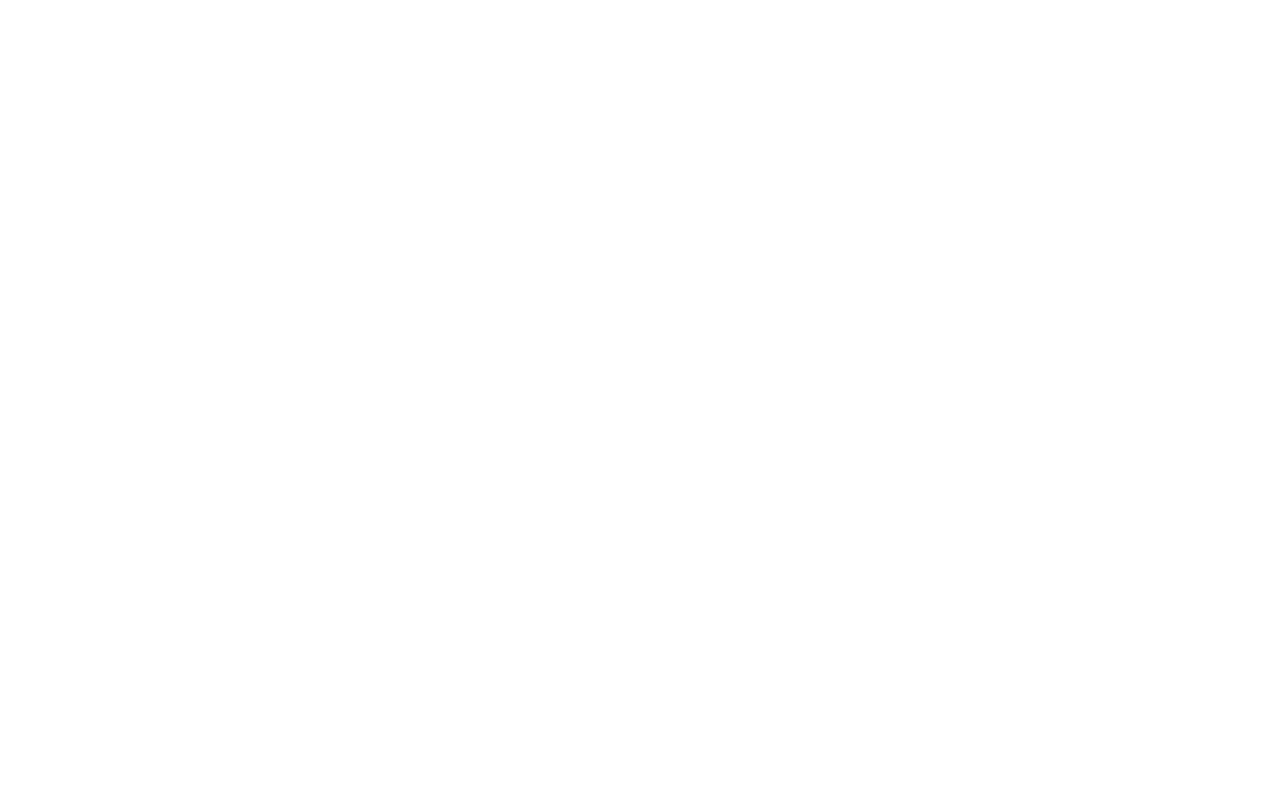
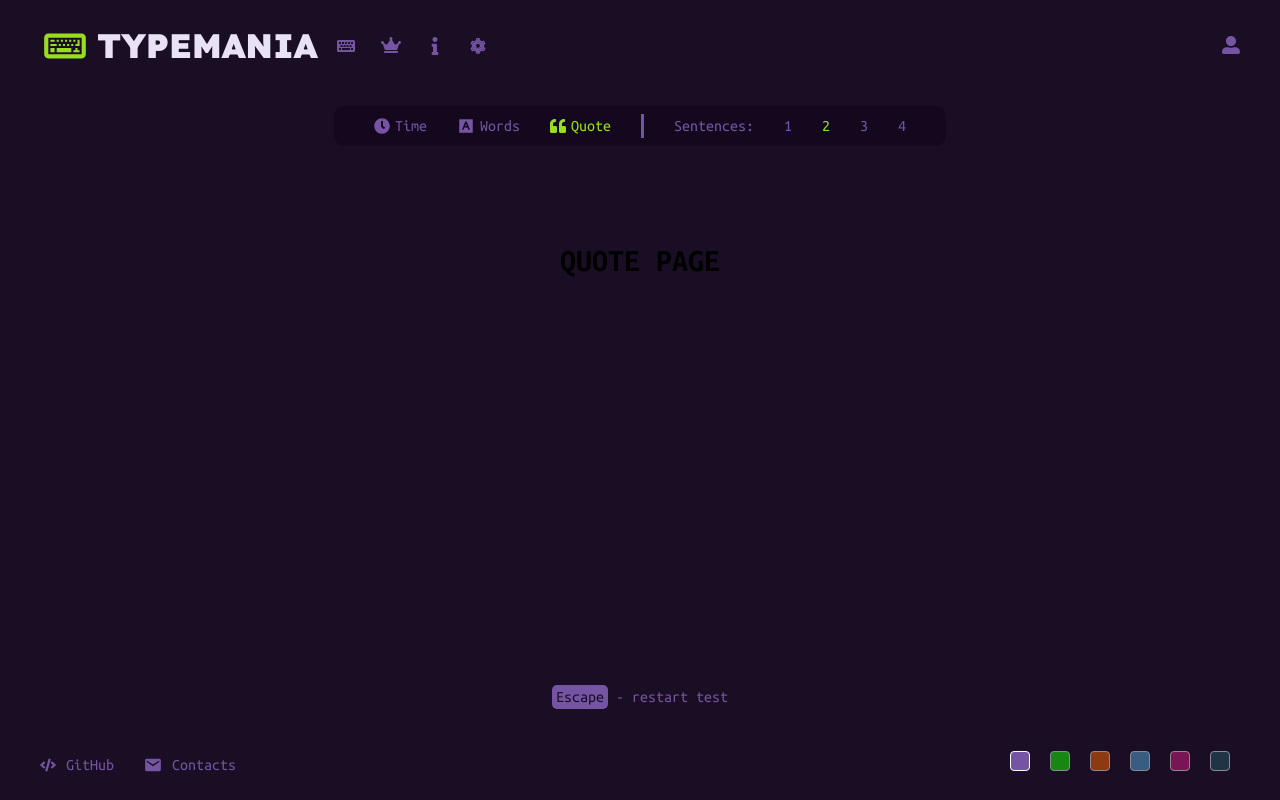
Before and after one commit to Fedor4994/typemania, a React (Create React App) app: page /quote in a window 1280 px wide. Before the commit this address had no page. Built offline with nearby package versions, Linux system fonts and the light colour scheme.

Commit message:
Make navbar

```diff
--- a/src/App.tsx
+++ b/src/App.tsx
@@ -3,6 +3,8 @@
 import Container from "./components/Container/Container";
 import Layout from "./views/Layout/Layout";
 import CountdownPage from "./views/CountdownPage/CountdownPage";
+import WordsPage from "./views/WordsPage/WordsPage";
+import QuotePage from "./views/QuotePage/QuotePage";
 
 function App() {
   return (
@@ -10,6 +12,8 @@
       <Routes>
         <Route path="/" element={<Layout />}>
           <Route index element={<CountdownPage />} />
+          <Route path="/words" element={<WordsPage />} />
+          <Route path="quote" element={<QuotePage />} />
         </Route>
       </Routes>
     </Container>
--- a/src/components/Navigation/Navigation.module.scss
+++ b/src/components/Navigation/Navigation.module.scss
@@ -1,6 +1,72 @@
+:global {
+  body[data-theme="joker"] {
+    --nav-bar-color: #14081f;
+  }
+
+  body[data-theme="aurora"] {
+    --nav-bar-color: #000c13;
+  }
+
+  body[data-theme="cheesecake"] {
+    --nav-bar-color: #f3e2bf;
+  }
+
+  body[data-theme="orange"] {
+    --nav-bar-color: #5c5555;
+  }
+
+  body[data-theme="ukraine"] {
+    --nav-bar-color: #024f8e;
+  }
+
+  body[data-theme="matrix"] {
+    --nav-bar-color: #021500;
+  }
+}
+
 .navigation {
-  background-color: black;
-  width: 60%;
+  background-color: var(--nav-bar-color);
   margin-top: 15px;
   margin-bottom: 90px;
+  border-radius: 10px;
+  padding: 8px 40px;
+  display: flex;
+  align-items: center;
+  justify-content: space-between;
+  gap: 30px;
 }
+
+.navigationList {
+  display: flex;
+  align-items: flex-end;
+  justify-content: space-around;
+
+  gap: 30px;
+}
+
+.navigationIcon {
+  cursor: pointer;
+  color: var(--header-icon-color);
+  display: flex;
+  align-items: center;
+  gap: 5px;
+
+  &:hover {
+    color: var(--header-icon-hover);
+  }
+}
+
+.activeOption {
+  color: var(--header-icon-hover);
+}
+
+.divider {
+  display: block;
+  width: 3px;
+  height: 24px;
+  background-color: var(--header-icon-color);
+}
+
+.sentances {
+  color: var(--header-icon-color);
+}
--- a/src/components/Navigation/Navigation.tsx
+++ b/src/components/Navigation/Navigation.tsx
@@ -1,7 +1,160 @@
+import { NavLink } from "react-router-dom";
+import { FaClock, FaQuoteLeft } from "react-icons/fa";
+import { RiCharacterRecognitionFill } from "react-icons/ri";
 import s from "./Navigation.module.scss";
 
-const Navigation = () => {
-  return <div className={s.navigation}>Navigation</div>;
+export type CurrentPage = "time" | "words" | "quote";
+
+const Navigation = ({
+  currentPage,
+  currentValue,
+  onChange,
+}: {
+  currentPage: CurrentPage;
+  currentValue: number;
+  onChange: (seconds: number) => void;
+}) => {
+  const currentClassName = ({ isActive }: { isActive: boolean }) =>
+    isActive ? `${s.navigationIcon} ${s.activeOption}` : s.navigationIcon;
+
+  return (
+    <div className={s.navigation}>
+      <ul className={s.navigationList}>
+        <li>
+          <NavLink to="/" className={currentClassName}>
+            <FaClock size={16} />
+            <span>Time</span>
+          </NavLink>
+        </li>
+        <li>
+          <NavLink className={currentClassName} to="/words">
+            <RiCharacterRecognitionFill size={18} />
+            <span>Words</span>
+          </NavLink>
+        </li>
+        <li>
+          <NavLink className={currentClassName} to="/quote">
+            <FaQuoteLeft size={16} />
+            <span>Quote</span>
+          </NavLink>
+        </li>
+      </ul>
+
+      <div className={s.divider} />
+
+      {currentPage === "time" && (
+        <ul className={s.navigationList}>
+          <li
+            onClick={() => onChange(15)}
+            className={`${s.navigationIcon} ${
+              currentValue === 15 ? s.activeOption : ""
+            }`}
+          >
+            15
+          </li>
+          <li
+            onClick={() => onChange(30)}
+            className={`${s.navigationIcon} ${
+              currentValue === 30 ? s.activeOption : ""
+            }`}
+          >
+            30
+          </li>
+          <li
+            onClick={() => onChange(60)}
+            className={`${s.navigationIcon} ${
+              currentValue === 60 ? s.activeOption : ""
+            }`}
+          >
+            60
+          </li>
+          <li
+            onClick={() => onChange(120)}
+            className={`${s.navigationIcon} ${
+              currentValue === 120 ? s.activeOption : ""
+            }`}
+          >
+            120
+          </li>
+        </ul>
+      )}
+
+      {currentPage === "words" && (
+        <ul className={s.navigationList}>
+          <li
+            onClick={() => onChange(10)}
+            className={`${s.navigationIcon} ${
+              currentValue === 10 ? s.activeOption : ""
+            }`}
+          >
+            10
+          </li>
+          <li
+            onClick={() => onChange(25)}
+            className={`${s.navigationIcon} ${
+              currentValue === 25 ? s.activeOption : ""
+            }`}
+          >
+            25
+          </li>
+          <li
+            onClick={() => onChange(50)}
+            className={`${s.navigationIcon} ${
+              currentValue === 50 ? s.activeOption : ""
+            }`}
+          >
+            50
+          </li>
+          <li
+            onClick={() => onChange(100)}
+            className={`${s.navigationIcon} ${
+              currentValue === 100 ? s.activeOption : ""
+            }`}
+          >
+            100
+          </li>
+        </ul>
+      )}
+
+      {currentPage === "quote" && (
+        <ul className={s.navigationList}>
+          <span className={s.sentances}>Sentences:</span>
+          <li
+            onClick={() => onChange(1)}
+            className={`${s.navigationIcon} ${
+              currentValue === 1 ? s.activeOption : ""
+            }`}
+          >
+            1
+          </li>
+          <li
+            onClick={() => onChange(2)}
+            className={`${s.navigationIcon} ${
+              currentValue === 2 ? s.activeOption : ""
+            }`}
+          >
+            2
+          </li>
+          <li
+            onClick={() => onChange(3)}
+            className={`${s.navigationIcon} ${
+              currentValue === 3 ? s.activeOption : ""
+            }`}
+          >
+            3
+          </li>
+          <li
+            onClick={() => onChange(4)}
+            className={`${s.navigationIcon} ${
+              currentValue === 4 ? s.activeOption : ""
+            }`}
+          >
+            4
+          </li>
+        </ul>
+      )}
+    </div>
+  );
 };
 
 export default Navigation;
--- a/src/hooks/useCountdownTimer.ts
+++ b/src/hooks/useCountdownTimer.ts
@@ -1,8 +1,9 @@
-import { useState } from "react";
+import { useState, useEffect } from "react";
 
-const useCountdownTimer = (seconds: number) => {
+const useCountdownTimer = () => {
+  const [countdownSeconds, setCountdownSeconds] = useState(30);
   const [intervalId, setIntervalId] = useState<NodeJS.Timer>();
-  const [timeLeft, setTimeLeft] = useState<number>(seconds);
+  const [timeLeft, setTimeLeft] = useState<number>(countdownSeconds);
 
   const startCountdown = () => {
     setIntervalId(
@@ -14,10 +15,20 @@
 
   const resetCountdown = () => {
     clearInterval(intervalId);
-    setTimeLeft(seconds);
+    setTimeLeft(countdownSeconds);
   };
 
-  return { timeLeft, startCountdown, resetCountdown };
+  useEffect(() => {
+    setTimeLeft(countdownSeconds);
+  }, [countdownSeconds]);
+
+  return {
+    timeLeft,
+    startCountdown,
+    resetCountdown,
+    countdownSeconds,
+    setCountdownSeconds,
+  };
 };
 
 export default useCountdownTimer;
--- a/src/hooks/useTimerTyping.ts
+++ b/src/hooks/useTimerTyping.ts
@@ -6,10 +6,7 @@
 
 export type State = "start" | "run" | "finish";
 
-export const useTimerTyping = (
-  numberOfWords: number,
-  countdownSeconds: number
-) => {
+export const useTimerTyping = (numberOfWords: number) => {
   const [typed, setTyped] = useState("");
   const { words, updateWords } = useWords(numberOfWords);
   const [totalTyped, setTotalTyped] = useState(0);
@@ -19,8 +16,13 @@
 
   const totalTypedRef = useRef(0);
 
-  const { timeLeft, startCountdown, resetCountdown } =
-    useCountdownTimer(countdownSeconds);
+  const {
+    timeLeft,
+    startCountdown,
+    resetCountdown,
+    countdownSeconds,
+    setCountdownSeconds,
+  } = useCountdownTimer();
 
   useEffect(() => {
     // The end of timer
@@ -93,5 +95,15 @@
     };
   }, [keydownHandler]);
 
-  return { errors, totalTyped, state, timeLeft, words, typed, onRestart };
+  return {
+    errors,
+    totalTyped,
+    state,
+    timeLeft,
+    countdownSeconds,
+    words,
+    typed,
+    onRestart,
+    setCountdownSeconds,
+  };
 };
--- a/src/views/CountdownPage/CountdownPage.tsx
+++ b/src/views/CountdownPage/CountdownPage.tsx
@@ -12,15 +12,27 @@
 import Navigation from "../../components/Navigation/Navigation";
 
 const NUMBER_OF_WORDS = 30;
-const COUNTDOWN_SECONDS = 30;
 
 const CountdownPage = () => {
-  const { errors, totalTyped, state, timeLeft, words, typed, onRestart } =
-    useTimerTyping(NUMBER_OF_WORDS, COUNTDOWN_SECONDS);
+  const {
+    errors,
+    totalTyped,
+    state,
+    timeLeft,
+    countdownSeconds,
+    words,
+    typed,
+    setCountdownSeconds,
+    onRestart,
+  } = useTimerTyping(NUMBER_OF_WORDS);
 
   return (
     <div className={s.countdownPage}>
-      <Navigation />
+      <Navigation
+        currentPage="time"
+        currentValue={countdownSeconds}
+        onChange={setCountdownSeconds}
+      />
       <CountdownTimer timeLeft={timeLeft} />
 
       <div className={s.typingArea}>
@@ -32,7 +44,7 @@
       <Results
         accurancyPercentage={calculateAccurancyPercentage(errors, totalTyped)}
         errors={errors}
-        speed={calculateWordsPerMinute(totalTyped - errors, COUNTDOWN_SECONDS)}
+        speed={calculateWordsPerMinute(totalTyped - errors, countdownSeconds)}
         state={state}
       />
     </div>
--- /dev/null
+++ b/src/views/QuotePage/QuotePage.module.scss
@@ -0,0 +1,5 @@
+.quotePage {
+  display: flex;
+  flex-direction: column;
+  align-items: center;
+}
--- /dev/null
+++ b/src/views/QuotePage/QuotePage.tsx
@@ -0,0 +1,20 @@
+import { useState } from "react";
+import Navigation from "../../components/Navigation/Navigation";
+import s from "./QuotePage.module.scss";
+
+const QuotePage = () => {
+  const [quotesCount, setQuotesCount] = useState(2);
+
+  return (
+    <div className={s.quotePage}>
+      <Navigation
+        currentPage="quote"
+        currentValue={quotesCount}
+        onChange={setQuotesCount}
+      />
+      <h1>QUOTE PAGE</h1>
+    </div>
+  );
+};
+
+export default QuotePage;
--- /dev/null
+++ b/src/views/WordsPage/WordsPage.module.scss
@@ -0,0 +1,5 @@
+.wordsPage {
+  display: flex;
+  flex-direction: column;
+  align-items: center;
+}
--- /dev/null
+++ b/src/views/WordsPage/WordsPage.tsx
@@ -0,0 +1,20 @@
+import { useState } from "react";
+import Navigation from "../../components/Navigation/Navigation";
+import s from "./WordsPage.module.scss";
+
+const WordsPage = () => {
+  const [wordsCount, setWordsCount] = useState(25);
+
+  return (
+    <div className={s.wordsPage}>
+      <Navigation
+        currentPage="words"
+        currentValue={wordsCount}
+        onChange={setWordsCount}
+      />
+      <h1>WORDS PAGE</h1>
+    </div>
+  );
+};
+
+export default WordsPage;
```
